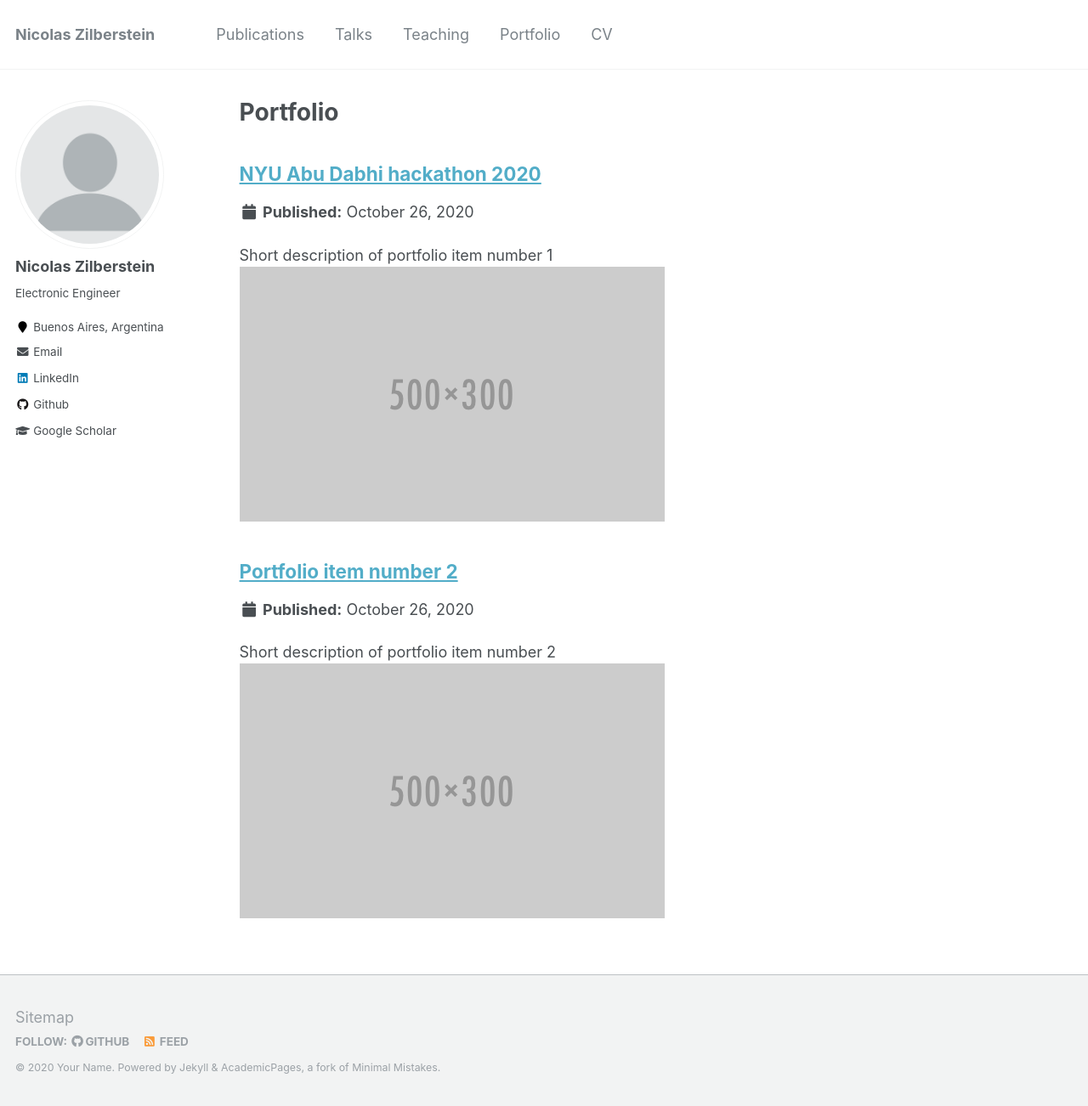
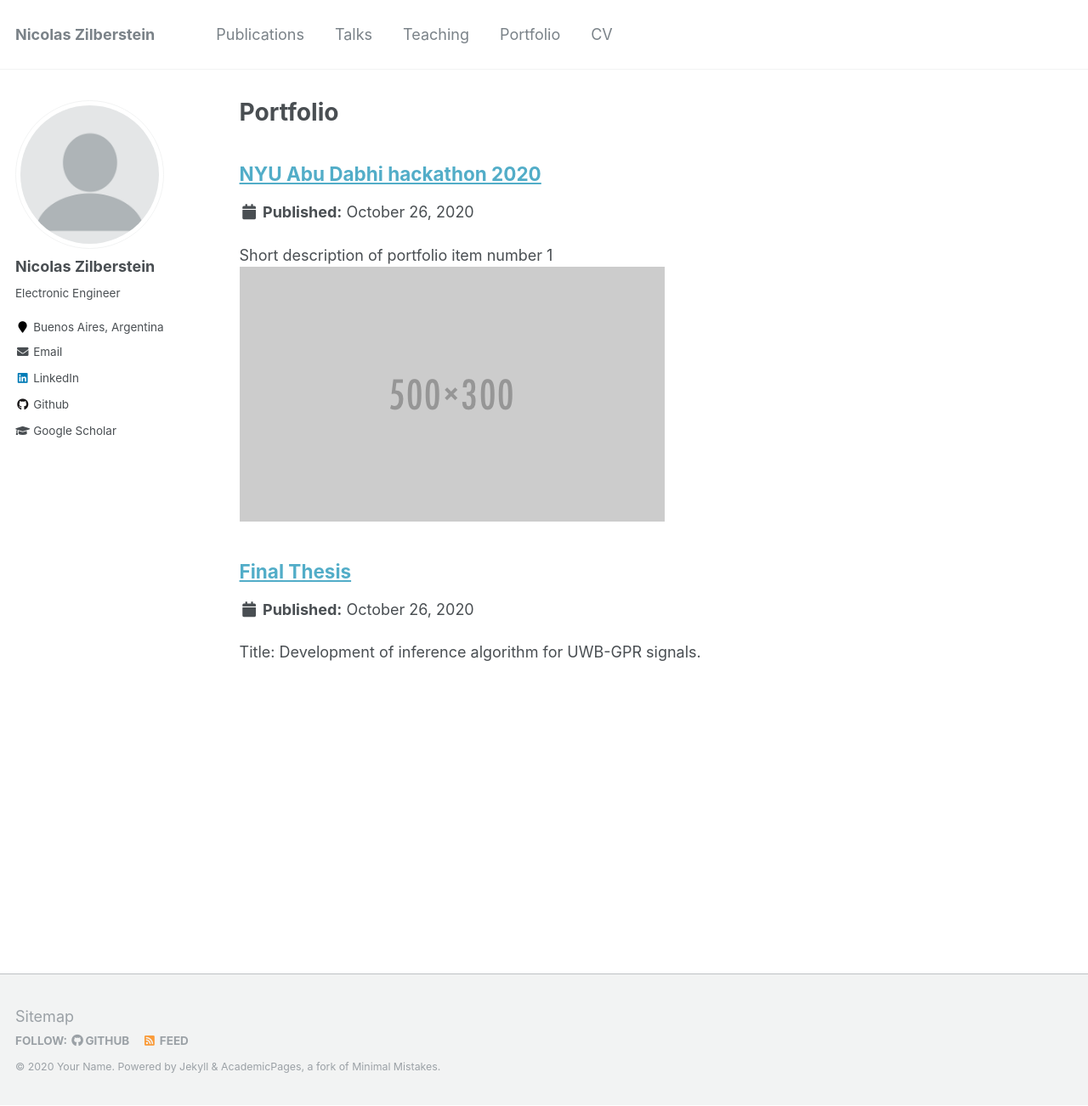
Before and after one commit to nzilberstein/nzilberstein.github.io, a Jekyll site: the page built from _pages/portfolio.html, in a window 1280 px wide and 1302 px high. Shown: the whole window at 85% size. Built offline with Jekyll 4.4.1, drawn with Linux system fonts in a browser that asks for light colours; part of the change alters nothing that is shown.

Commit message:
Update portfolio-2.html
portfolio-2.html

```diff
--- a/_portfolio/portfolio-2.html
+++ b/_portfolio/portfolio-2.html
@@ -1,7 +1,22 @@
 ---
-title: "Portfolio item number 2"
-excerpt: "Short description of portfolio item number 2 <br/><img src='/images/500x300.png'>"
+title: "Final Thesis"
+excerpt: "Title: Development of inference algorithm for UWB-GPR signals."
 collection: portfolio
 ---
 
-This is an item in your portfolio. It can be have images or nice text. If you name the file .md, it will be parsed as markdown. If you name the file .html, it will be parsed as HTML.
+Abstract: An approach based on the Green function and the Born approximation is used for impulsive radio ultra-wideband (UWB) microwave imaging, in which a permittivity map of the illuminated scenario is estimated using the scattered fields
+measured at several positions. Two algorithms are applied to this model and compared: the first one solves the inversion
+problem using a linear operator. The second one is based on
+the Bayesian compressive sensing (BCS) technique, where the
+sparseness of the contrast function is introduced as a priori
+knowledge in order to improve the inverse mapping. In order
+to compare both methods, measurements in real scenarios are
+taken using an UWB radar prototype. The results with real
+measurements illustrate that, for the considered scenarios, the
+BCS imaging algorithm has a better performance in terms of
+range and cross-range resolution allowing object detection and
+shape reconstruction, with a reduced computational burden, and
+fewer space and frequency measurements, as compared to the
+linear operator.
+
+[Manuscript in Spanish](/assets/thesis.pdf)
```
